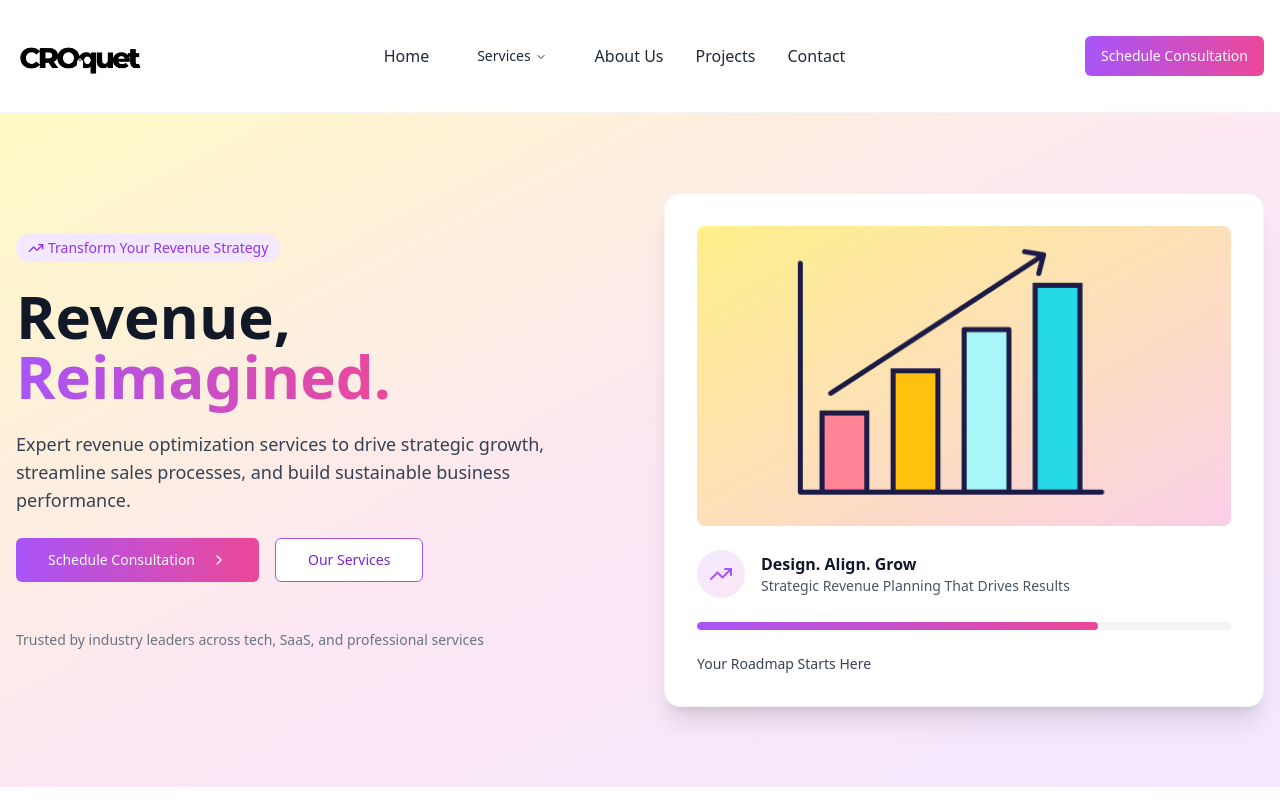
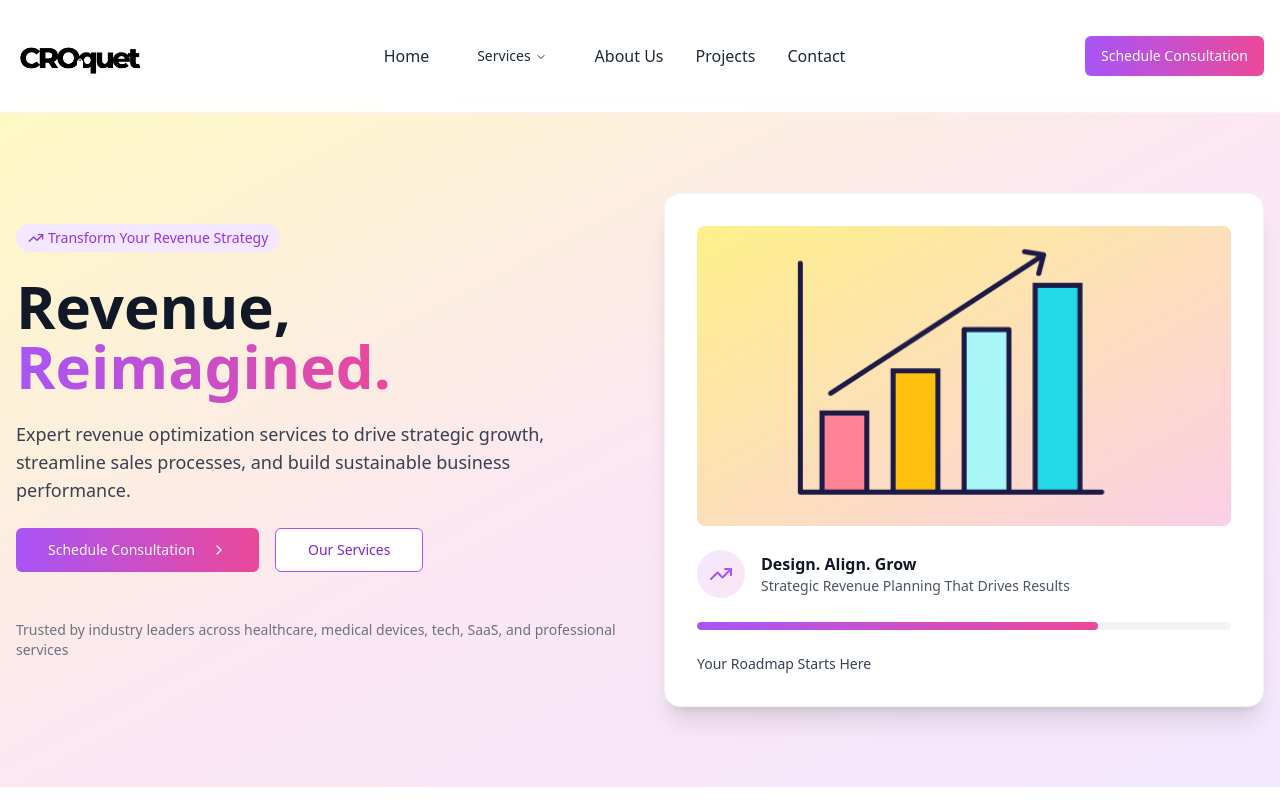
Before and after one commit to jamesabevan/revenue-roadmap-website, a React (Vite) app: page / in a window 1280 px wide. Shown: the top 800 px of the page. Built offline with nearby package versions, Linux system fonts and the light colour scheme.

Commit message:
Visual edit in Lovable
Edited UI in Lovable

```diff
--- a/src/components/home/HeroSection.tsx
+++ b/src/components/home/HeroSection.tsx
@@ -30,9 +30,7 @@ const HeroSection = () => {
               </Button>
             </div>
             <div className="pt-6">
-              <p className="text-sm text-gray-500">
-                Trusted by industry leaders across tech, SaaS, and professional services
-              </p>
+              <p className="text-sm text-gray-500">Trusted by industry leaders across healthcare, medical devices, tech, SaaS, and professional services</p>
               <div className="flex flex-wrap items-center gap-8 mt-4">
                 {/* Company Logos - Placeholder gray boxes */}
 
```
